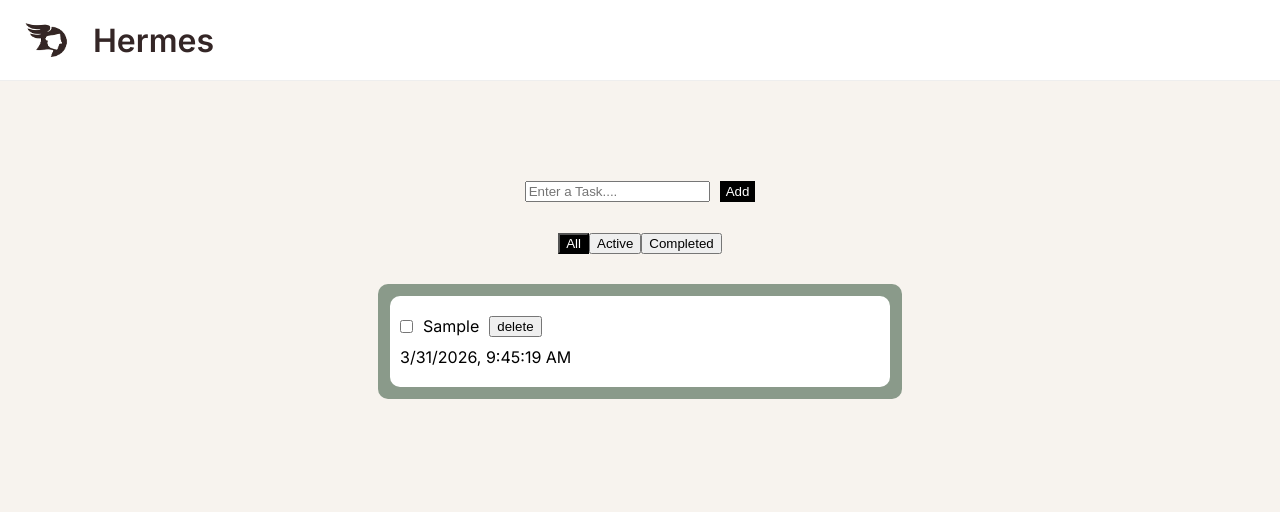
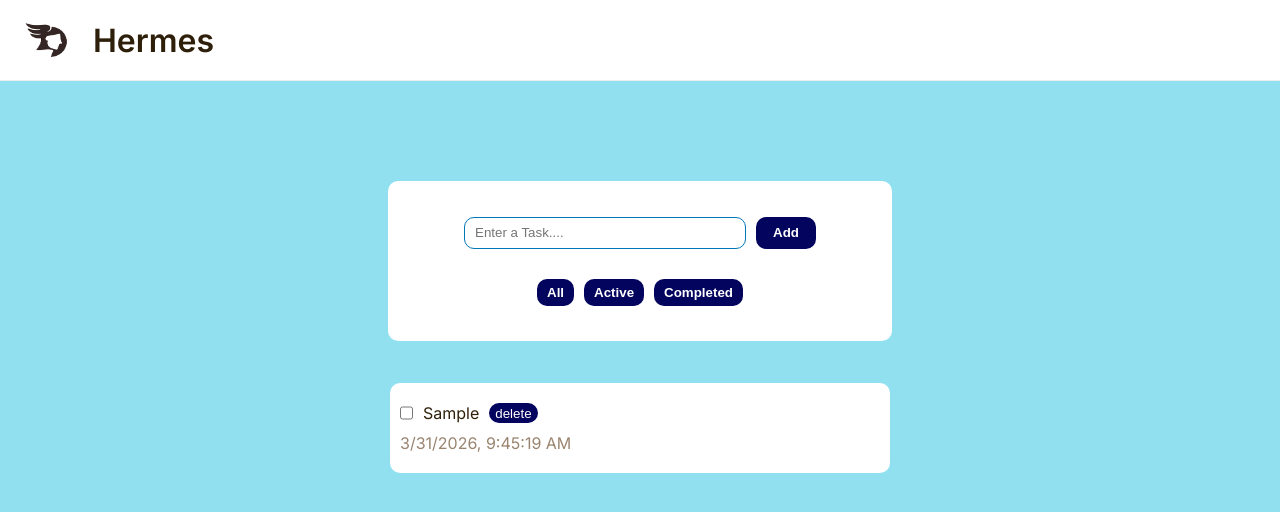
Before and after one commit to oldm2563-blip/Hermes, a React (Vite) app: page / in a window 1280 px wide. Both pictures are taken after typing "Sample" into the empty fields and a click on the button "Add". Shown: the top 512 px of the page. Built offline with nearby package versions, Linux system fonts and the light colour scheme.

Commit message:
modify the css

```diff
--- a/src/Filter.jsx
+++ b/src/Filter.jsx
@@ -2,10 +2,10 @@ import './Tasks.css'
 
 export default function Filter({filter, setFilter}) {
     return(
-        <div>
-            <button className={filter === 'all' ? 'active' : ''} onClick={() => setFilter("all")}>All</button>
-            <button className={filter === 'active' ? 'active' : ''} onClick={() => setFilter("active")}>Active</button>
-            <button className={filter === 'completed' ? 'active' : ''} onClick={() => setFilter("completed")}>Completed</button>
+        <div className='filter'>
+            <button className='all' onClick={() => setFilter("all")}>All</button>
+            <button className='all' onClick={() => setFilter("active")}>Active</button>
+            <button className='all' onClick={() => setFilter("completed")}>Completed</button>
         </div>
 
     )
--- a/src/Header.css
+++ b/src/Header.css
@@ -3,7 +3,7 @@ header{
     display: flex;
     flex-direction: column;
     color: var(--primary);
-    background-color: var(--surface);
+    background-color: white;
     border-bottom: 1px solid #eee;
     padding: 10px 3px;
 }
--- a/src/TaskItem.jsx
+++ b/src/TaskItem.jsx
@@ -11,7 +11,7 @@ function TaskItem({ index, task, deleteTask, toggleTask }) {
         checked={task.completed}
         onChange={() => toggleTask(index)}
       />
-      <p style={{ textDecoration: task.completed ? "line-through" : "none" }}>
+      <p className="tosk" style={{ textDecoration: task.completed ? "line-through" : "none" }}>
         {task.text}
       </p>
       <button className="Delete-btn" onClick={() => deleteTask(index)}>
@@ -19,7 +19,7 @@ function TaskItem({ index, task, deleteTask, toggleTask }) {
       </button>
       </div>
       <div>
-        <p>{new Date(task.date).toLocaleString()}</p>
+        <p className="date">{new Date(task.date).toLocaleString()}</p>
       </div>
     </div>
 
--- a/src/TaskList.jsx
+++ b/src/TaskList.jsx
@@ -20,7 +20,12 @@ function TaskList() {
     if (newTask.trim() !== "") {
       setTasks((t) => [
         ...t,
-        { id: crypto.randomUUID(), text: newTask, completed: false, date: new Date() },
+        {
+          id: crypto.randomUUID(),
+          text: newTask,
+          completed: false,
+          date: new Date(),
+        },
       ]);
       setNewTask("");
     }
@@ -36,23 +41,22 @@ function TaskList() {
   }
 
   function markAsCompleted(id) {
-
-    setTasks(tasks.map(task => task.id === id ? {...task, completed: !task.completed} :task));
-
-
-    // const completed = [...filteredTask];
-    // completed[index].completed = !completed[index].completed;
-    // setTasks(completed);
+    setTasks(
+      tasks.map((task) =>
+        task.id === id ? { ...task, completed: !task.completed } : task,
+      ),
+    );
   }
 
   const filteredTask = tasks.filter((task) => {
-    if (filter === "completed") return task.completed
+    if (filter === "completed") return task.completed;
     if (filter === "active") return !task.completed;
     return true;
   });
 
   return (
     <div className="container">
+      <div className="sys">
         <div className="form">
           <input
             type="text"
@@ -64,10 +68,14 @@ function TaskList() {
             Add
           </button>
         </div>
+        <div className="fil">
             <Filter filter={filter} setFilter={setFilter} />
+          </div>
+      </div>
+
       <div className="taskContainer">
         {filteredTask.length === 0 ? (
-          <p>No Tasks</p>
+          <p className="noTask">No Tasks</p>
         ) : (
           filteredTask.map((task) => (
             <TaskItem
--- a/src/Tasks.css
+++ b/src/Tasks.css
@@ -12,7 +12,6 @@
     padding: 12px;
     width: 500px;
     height: auto;
-    background-color: var(--accent);
     border-radius: var(--border-radius);
     display: flex;
     flex-direction: column;
@@ -22,7 +21,7 @@
 }
 .task{
     text-decoration: none;
-    background-color: var(--surface);
+    background-color: white;
     border-radius: var(--border-radius);
     display: flex;
     padding: 20px 10px;
@@ -32,15 +31,22 @@
 input[type="checkbox"]:checked {
    accent-color:black
 }
-.active{
-    background-color: black;
-    color: white;
-}
+
 .form button{
     border: none;
-    background-color: black;
+    background-color: #03045e;
+    font-weight: bolder;
     color: white;
+    border-radius: 10px;
+    width: 60px;
+    cursor: pointer;
+    transition: box-shadow 0.3s ease-in-out;
 }
+
+.form button:hover{
+    box-shadow: 5px 5px var(--highlight);
+}
+
 .form{
     display: flex;
     gap: 10px;
@@ -49,3 +55,73 @@ input[type="checkbox"]:checked {
     display: flex;
     gap: 10px;
 }
+.noTask{
+    font-weight: bolder;
+    text-align: center;
+}
+input[type="text"]{
+    height: 20px;
+    width: 260px;
+    border-radius: 10px;
+    border: none;
+    padding: 5px 10px;
+    outline: none;
+    border: 1px solid var(--highlight);
+}
+
+.filter{
+    display: flex;
+    gap: 10px;
+}
+.filter button{
+    border-radius: 10px;
+    width: auto;
+
+    cursor: pointer;
+    transition: box-shadow 0.3s ease-in-out;
+    border: none;
+}
+.filter button:hover{
+    box-shadow: 5px 5px var(--highlight);
+}
+.tosk {
+    color: var(--primary);
+}
+.date{
+    color: var(--muted-text);
+}
+
+.Delete-btn{
+    border-radius: var(--border-radius);
+    border: none;
+    font-weight: 500;
+    color: white;
+    background-color: #03045e;
+    cursor: pointer;
+}
+.Delete-btn:hover{
+   background-color: #ff4d4d;
+}
+.all{
+    background-color: #03045e;
+    color: white;
+    font-weight: bolder;
+    padding: 6px 10px;
+}
+.pending{
+    background-color: var(--highlight);
+}
+.complete{
+    background-color: var(--backround);
+}
+.sys{
+    display: flex;
+    flex-direction: column;
+    background-color: white;
+    height: 160px;
+    border-radius: 10px;
+    justify-content: center;
+    align-items: center;
+    gap: 30px;
+    padding: 0px 76px;
+}
--- a/src/index.css
+++ b/src/index.css
@@ -3,19 +3,19 @@
     margin: 0;
 }
 :root{
-    --primary: #342626;
-    --background: #F7F3EE;
-    --surface: #FFFFFF;
-    --accent: #8A9A8A;
-    --highlight: #C08081;
-    --text: #2A1F1F;
-    --muted-text: #7A6F6F;
+    --primary: #2E1F0A;
+    --background: #F2ECE3;
+    --surface: #FFF8F0;
+    --accent: #7A8C5A;
+    --highlight: #0077b6;
+    --text: #2E1F0A;
+    --muted-text: #9A8570;
     --border-radius: 10px;
     --font: 'Inter', sans-serif;
 }
 body{
   font-family: var(--font);
-  background-color: var(--background);
+  background-color: #90e0ef;
   height: 100vh;
   width: 100%;
 }
```
Lines whose indentation alone changed are shown as unchanged.
